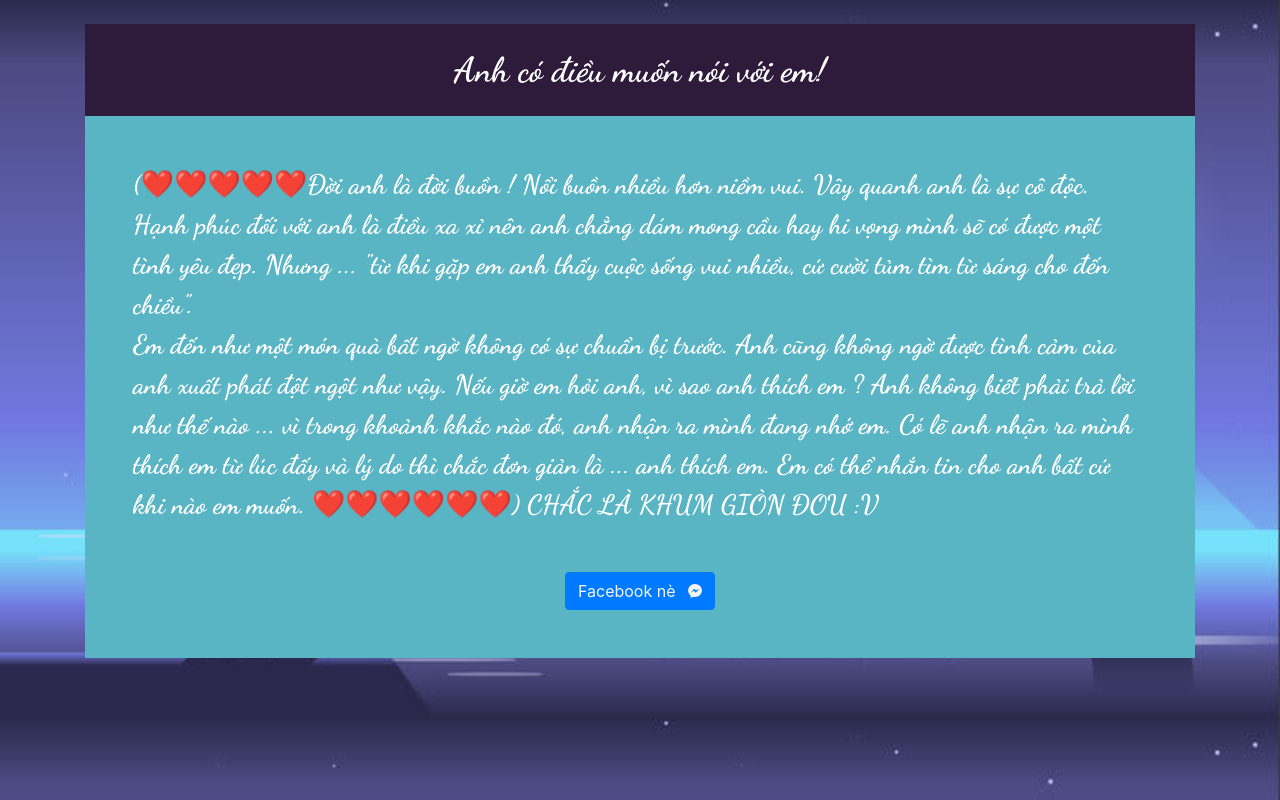
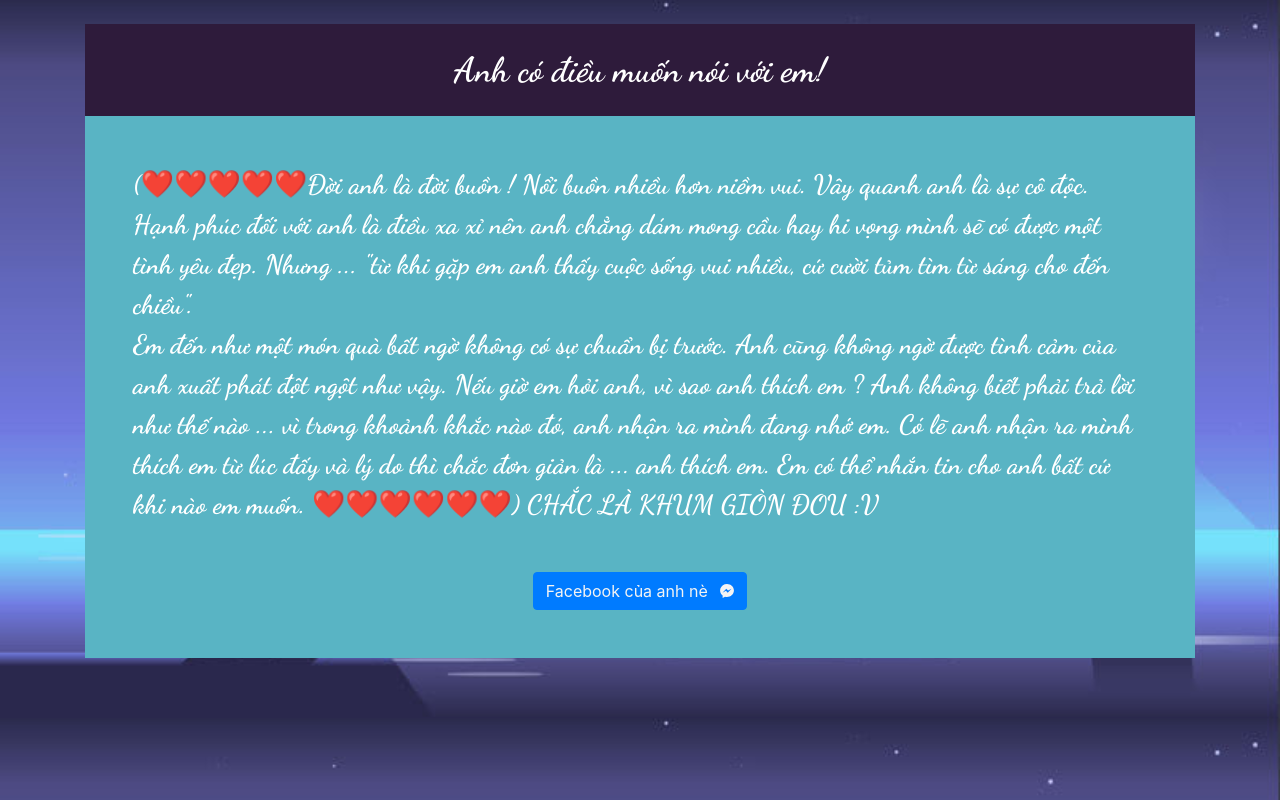
Before and after one commit to lamkkh9/c-ur, a plain HTML site: page index2.html in a window 1280 px wide. Drawn offline with nearby package versions, Linux system fonts and the light colour scheme; a script that the page names is missing.

Commit message:
Update index2.html

```diff
--- a/index2.html
+++ b/index2.html
@@ -29,7 +29,7 @@
 							                                                                                                                                                        CHẮC LÀ KHUM GIÒN ĐOU :V
 						</div>
 						<div class="col-12 text-center">
-							<div class="btn btn-primary mb-5"><a href="https://www.facebook.com/hnt438" style="color: #f4f4f4;">Facebook nè <i class="fab fa-facebook-messenger ml-2"></i></a></div>
+							<div class="btn btn-primary mb-5"><a href="https://www.facebook.com/xGaujk9" style="color: #f4f4f4;">Facebook của anh nè <i class="fab fa-facebook-messenger ml-2"></i></a></div>
 						</div>
 					</div>
 				</div>
```
